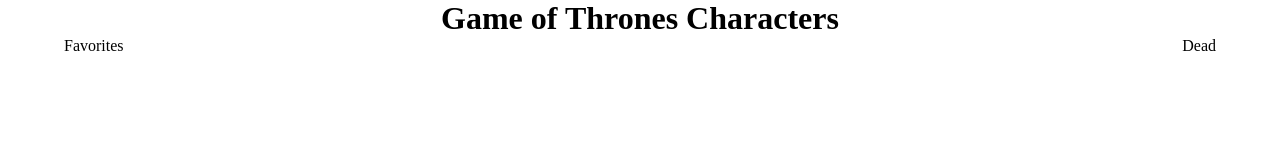
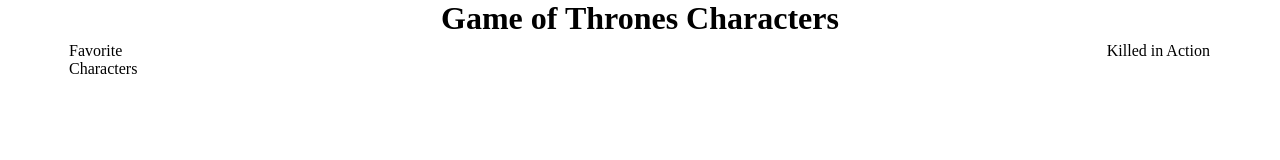
Before and after one commit to nataliat1026/phase-1-project, a plain HTML site: page index.html in a window 1280 px wide. Drawn offline with Linux system fonts and the light colour scheme; no server answers.

Commit message:
FavsAndKillsFormatting

```diff
--- a/index.html
+++ b/index.html
@@ -13,9 +13,9 @@
     <h1>Game of Thrones Characters</h1>
 
     <div id="bodyContainer">
-      <div id="favDiv" class="smallContainer">Favorites</div>
+      <div id="favDiv" class="favContainer">Favorite Characters</div>
       <div id="image-gallery" class="container"></div>
-      <div id="killDiv" class="smallContainer">Dead</div>
+      <div id="killDiv" class="killContainer">Killed in Action</div>
     </div>
 
     <div id="myModal" class="modal">
--- a/index.js
+++ b/index.js
@@ -9,6 +9,8 @@ const renderGallery = (charArr) => {
         const galleryDiv = document.querySelector('#image-gallery');
         const imageDiv = document.createElement('div');
         const img = document.createElement('img');
+
+        img.className = 'firstRender'
 
         img.src = charObj.imageUrl;
         imageDiv.className = 'imgContainer';
--- a/style.css
+++ b/style.css
@@ -19,15 +19,45 @@ h1 {
   margin: 0 auto;
   text-align: center;
 }
+.favs {
+  text-align: left;
+}
 
-.container {
+.dead{
+  text-align: right;
+}
+
+#bodyContainer #image-gallery {
+  display: flex;
+  margin: 0 auto;
+  flex-wrap: wrap;
+  align-content: center;
+  padding: 5px;
+  justify-content: space-evenly;
+  width: 80%;
+}
+#bodyContainer #favDiv {
   display: flex;
   margin: 0 auto;
   flex-wrap: wrap;
   padding: 5px;
-  justify-content: space-evenly;
-  width: 80%;
+  justify-content:center;
+  flex-direction: row;
+  width: 10%;
+  height: min-content;
 }
+#bodyContainer #killDiv {
+  text-align: right;
+  display: flex;
+  margin: 0 auto;
+  flex-wrap: wrap;
+  padding: 5px;
+  justify-content:center;
+  flex-direction: row;
+  width: 10%;
+  height: min-content;
+}
+
 
 img {
   width: 250px;
```
